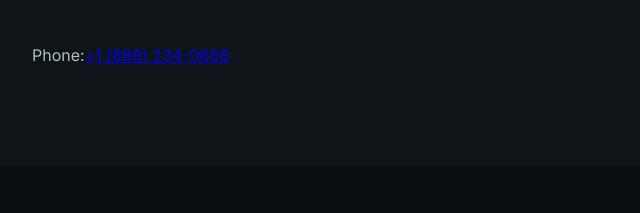
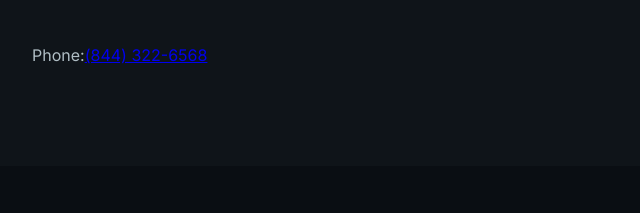
Before and after one commit to watchtubetv/watchtubetv, a website: page terms.html in a window 1280 px wide. Shown: the part 3252-3465 px from the top of the page, 228-868 px from the left. Drawn offline with Linux system fonts and the light colour scheme.

Commit message:
Update terms.html

```diff
--- a/terms.html
+++ b/terms.html
@@ -147,7 +147,7 @@
             <p>For questions about these Terms of Service, please contact us at:</p>
             <p>
              <br>
-                Phone:<a href="tel:+18882340668">+1 (888) 234-0668</a></li>
+                Phone:<a href="tel:+18443226568">(844) 322-6568</a></li>
             </p>
         </div>
     </section>
```
